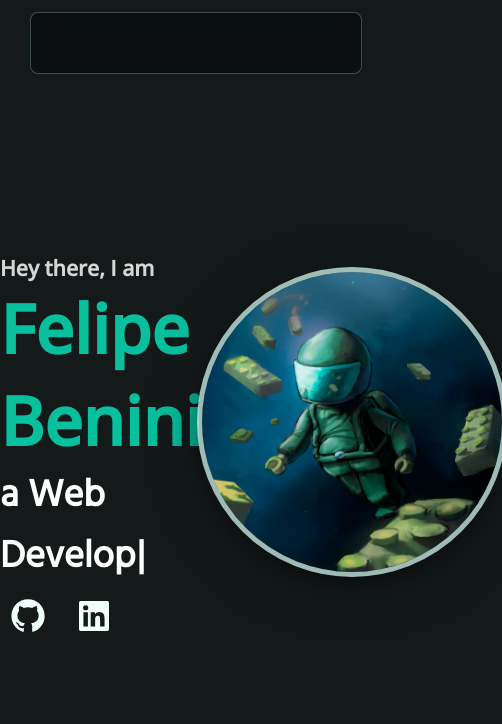
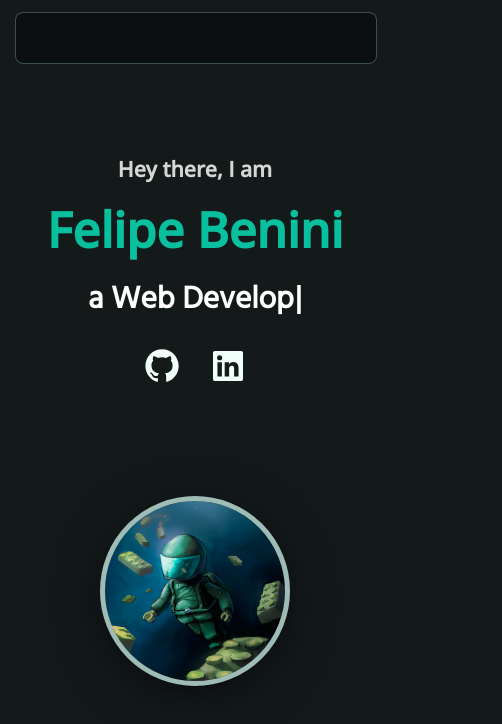
Before and after one commit to FelBenini/Portfolio-site, a React (Create React App) app: page / in a window 390 px wide. Shown: the top 724 px of the page, 502 px wide, since content can reach past the window. Built offline with nearby package versions, Linux system fonts and the light colour scheme.

Commit message:
Added responsivity

```diff
--- a/src/style/App.css
+++ b/src/style/App.css
@@ -119,9 +119,10 @@ header {
   justify-content: space-around;
   align-items: center;
   flex-direction: row;
+  flex-wrap: wrap;
 }
 #heroSection #header-img {
-  width: 300px;
+  width: calc(130px + 15%);
   border-radius: 100%;
   outline: 5px solid rgba(209, 247, 240, 0.7411764706);
   box-shadow: 0px 10px 50px rgba(0, 0, 0, 0.7137254902);
@@ -131,4 +132,54 @@ header {
   display: flex;
   flex-direction: column;
   justify-content: space-around;
+}
+
+@media (max-width: 630px) {
+  h1 {
+    font-size: 48.83px;
+    color: #08BF9E;
+  }
+  h2 {
+    font-size: 39.06px;
+  }
+  h3 {
+    font-size: 31.25px;
+  }
+  h4 {
+    font-size: 25px;
+  }
+  h5 {
+    font-size: 21.33px;
+    color: rgba(255, 255, 255, 0.8235294118);
+  }
+  h p {
+    font-size: 16px;
+  }
+  h6 {
+    font-size: 12px;
+  }
+  #heroSection {
+    flex-direction: column;
+    height: 75%;
+    padding-top: 25%;
+  }
+  #heroSection #header-img {
+    width: 180px;
+  }
+  #heroSection #heroSectionText {
+    align-items: center;
+  }
+  header {
+    width: calc(100% - 30px);
+    margin-left: 15px;
+    height: 50px;
+  }
+}
+@media (max-width: 330px) {
+  h1 {
+    font-size: 42px;
+  }
+  h3 {
+    font-size: 26px;
+  }
 }/*# sourceMappingURL=App.css.map */
--- a/src/style/App.scss
+++ b/src/style/App.scss
@@ -69,8 +69,9 @@ header {
     justify-content: space-around;
     align-items: center;
     flex-direction: row;
+    flex-wrap: wrap;
     & #header-img {
-        width: 300px;
+        width: calc(130px + 15%);
         border-radius: 100%;
         outline: 5px solid #d1f7f0bd;
         box-shadow: 0px 10px 50px #000000b6;
@@ -82,3 +83,56 @@ header {
         justify-content: space-around;
     }
 }
+
+@media (max-width: 630px) {
+    h {
+        &1 {
+            font-size: 48.83px;
+            color: #08BF9E;
+        }
+        &2 {
+            font-size: 39.06px;
+        }
+        &3 {
+            font-size: 31.25px;
+        }
+        &4 {
+            font-size: 25.00px;
+        }
+        &5 {
+            font-size: 21.33px;
+            color: #ffffffd2;
+        }
+        p {
+            font-size: 16px;
+        }
+        &6 {
+            font-size: 12px;
+        }
+    }
+    #heroSection {
+        flex-direction: column;
+        height: 75%;
+        padding-top: 25%;
+        & #header-img {
+            width: 180px;
+        }
+        & #heroSectionText {
+            align-items: center;
+        }
+    }
+    header {
+        width: calc(100% - 30px);
+        margin-left: 15px;
+        height: 50px;
+    }
+  }
+
+  @media (max-width: 330px) {
+    h1 {
+        font-size: 42px;
+    }
+    h3 {
+        font-size: 26px;
+    }
+  }
```
Also changed, not shown: 1 other file (tests, documents, lock files or other folders).
